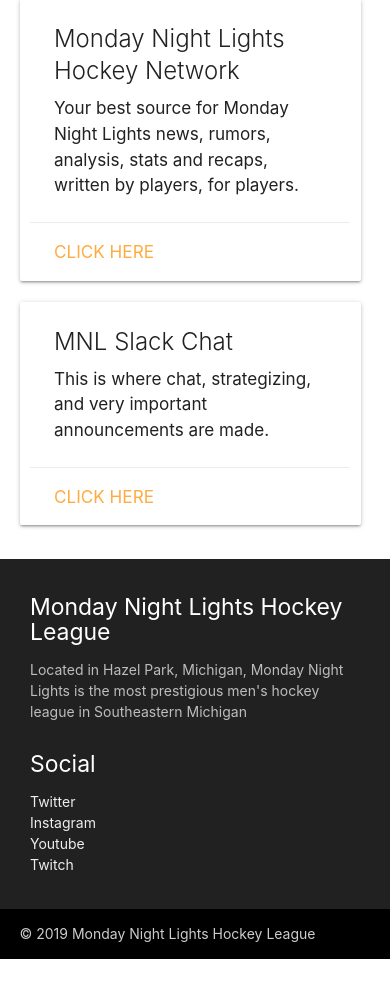
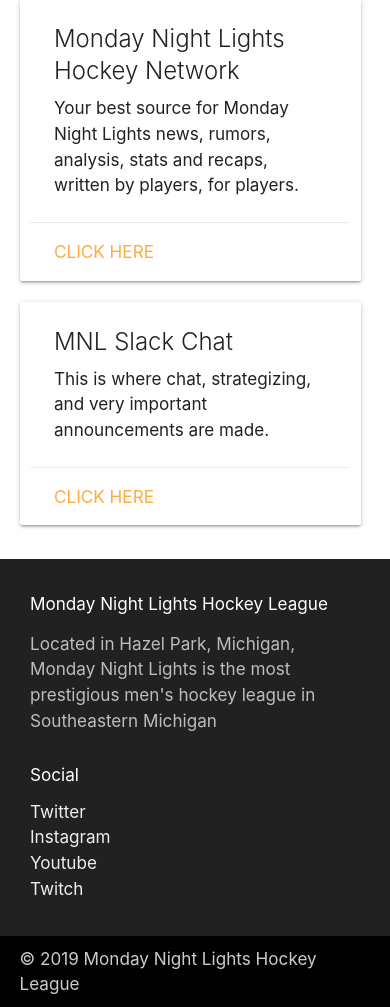
Before and after one commit to monday-night-lights/mnlhl.com, a plain HTML site: page index.html in a window 390 px wide. Shown: the part 898-1905 px from the top of the page. Before the commit the page ends 1857 px from the top, so only its background shows below. Drawn offline with nearby package versions, Linux system fonts and the light colour scheme.

Commit message:
Improving Readability on Mobile (#8)
* Adding some flow text

* Adjust metadata, add more flow-text

* Add missed step in deploy config

```diff
--- a/index.html
+++ b/index.html
@@ -3,10 +3,10 @@
 <head>
     <title>Monday Night Lights</title>
     <meta name="description"
-        content="The biggest and best hockey league in Metro Detroit, Featuring the Stars of Tomorrow">
+        content="Located in Hazel Park, Michigan, Monday Night Lights is the most prestigious men's hockey league in Southeastern Michigan">
     <meta name="author" content="Jeremy Drager">
-    <meta name="copyright" content="August 2017" />
-    <meta name="keywords" content="Monday, Night, Lights, Detroit, Hockey, League, " />
+    <meta name="copyright" content="May 2019" />
+    <meta name="keywords" content="Monday, Night, Lights, Detroit, Hockey, League" />
     <meta name="theme-color" content="#212121" />
     <link rel="stylesheet" href="css/main.css">
     <link rel="stylesheet" href="https://cdnjs.cloudflare.com/ajax/libs/materialize/1.0.0/css/materialize.min.css">
@@ -158,22 +158,22 @@
                 <div class="container">
                   <div class="row">
                     <div class="col l6 s12">
-                      <h5 class="white-text">Monday Night Lights Hockey League</h5>
-                      <p class="grey-text text-lighten-1">Located in Hazel Park, Michigan, Monday Night Lights is the most prestigious men's hockey league in Southeastern Michigan</p>
+                      <h5 class="white-text flow-text">Monday Night Lights Hockey League</h5>
+                      <p class="grey-text text-lighten-1 flow-text">Located in Hazel Park, Michigan, Monday Night Lights is the most prestigious men's hockey league in Southeastern Michigan</p>
                     </div>
                     <div class="col l4 offset-l2 s12">
-                      <h5 class="white-text">Social</h5>
+                      <h5 class="white-text flow-text">Social</h5>
                       <ul>
-                        <li><a class="grey-text text-lighten-3" href="https://twitter.com/mnl_hockey">Twitter</a></li>
-                        <li><a class="grey-text text-lighten-3" href="https://www.instagram.com/mnl_hockey/">Instagram</a></li>
-                        <li><a class="grey-text text-lighten-3" href="https://www.youtube.com/channel/UCkSRdje5r7dCKeuZaeitlXw">Youtube</a></li>
-                        <li><a class="grey-text text-lighten-3" href="https://www.twitch.tv/mnlhl">Twitch</a></li>
+                        <li><a class="grey-text text-lighten-3 flow-text" href="https://twitter.com/mnl_hockey">Twitter</a></li>
+                        <li><a class="grey-text text-lighten-3 flow-text" href="https://www.instagram.com/mnl_hockey/">Instagram</a></li>
+                        <li><a class="grey-text text-lighten-3 flow-text" href="https://www.youtube.com/channel/UCkSRdje5r7dCKeuZaeitlXw">Youtube</a></li>
+                        <li><a class="grey-text text-lighten-3 flow-text" href="https://www.twitch.tv/mnlhl">Twitch</a></li>
                       </ul>
                     </div>
                   </div>
                 </div>
                 <div class="footer-copyright black">
-                  <div class="container">
+                  <div class="container flow-text">
                   © 2019 Monday Night Lights Hockey League
                   </div>
                 </div>
```
Also changed, not shown: .circleci/config.yml.
